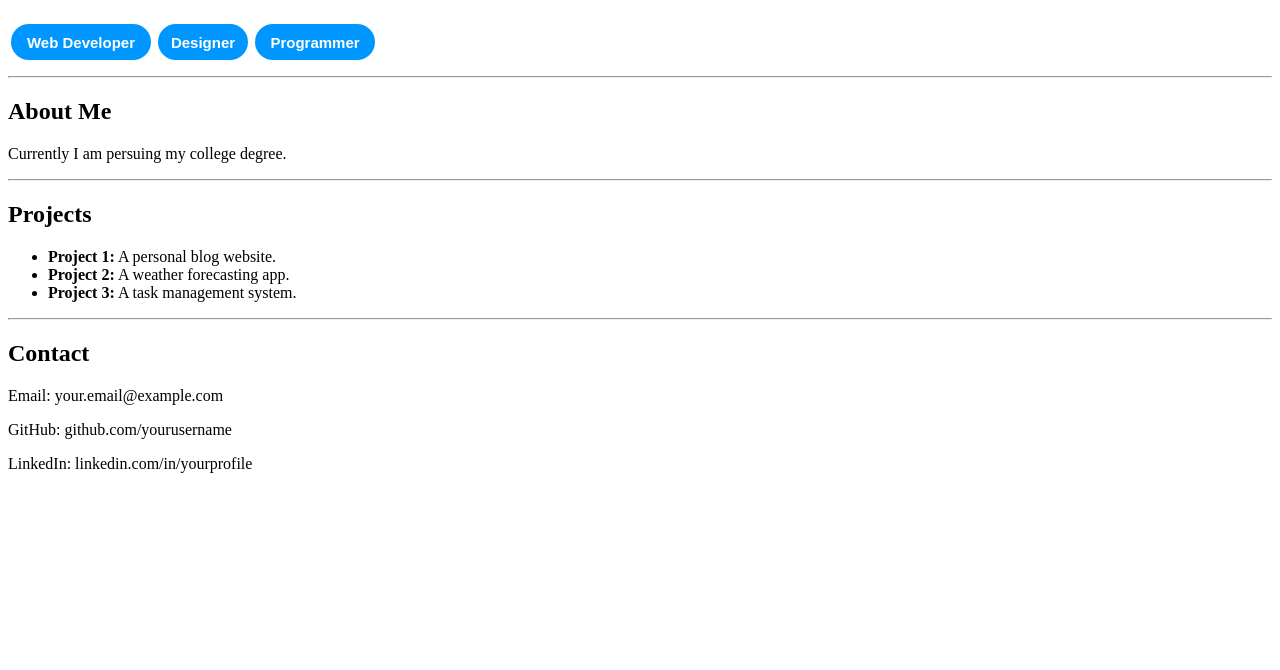
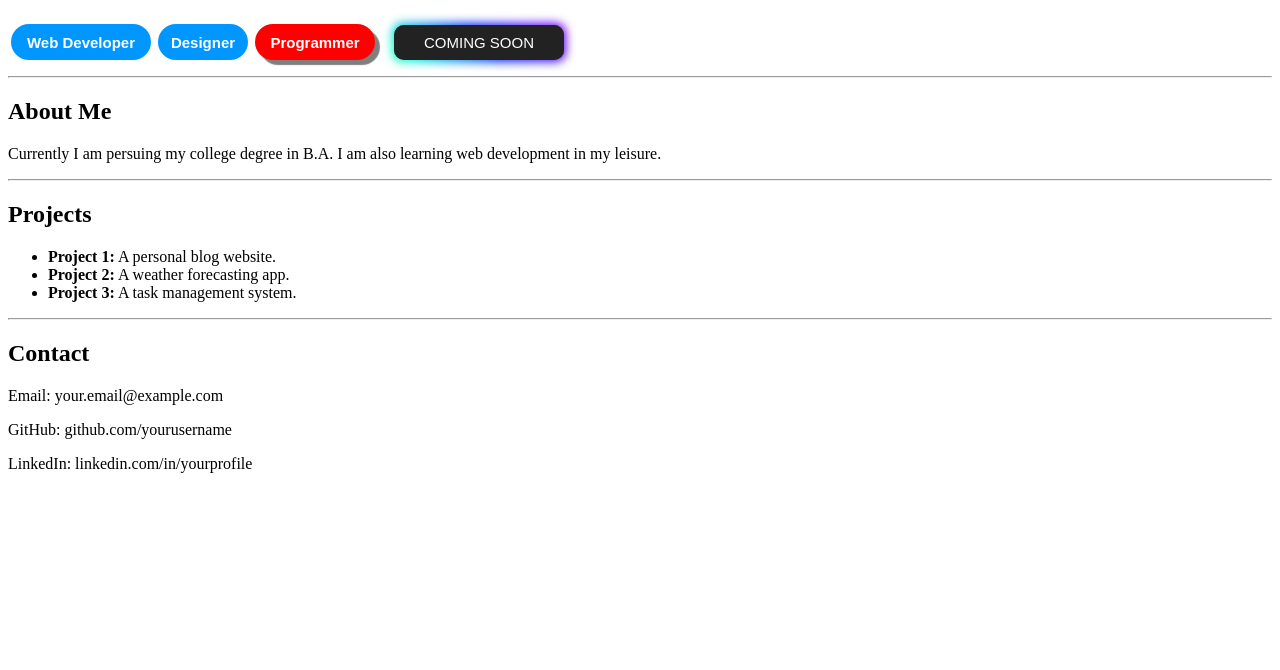
Before and after one commit to Pappuai/portfolio, a plain HTML site: page index.html in a window 1280 px wide. Shown: the part 130-800 px from the top of the page. Drawn offline with Linux system fonts and the light colour scheme.

Commit message:
Update index.html

```diff
--- a/index.html
+++ b/index.html
@@ -21,6 +21,9 @@
             <button class="pro_button">
                 Programmer
             </button>
+            <button class="coming_soon">
+                COMING SOON
+            </button>
 
         </p>
     </header>
@@ -29,7 +32,7 @@
 
     <section>
         <h2>About Me</h2>
-        <p>Currently I am persuing my college degree.</p>
+        <p>Currently I am persuing my college degree in B.A. I am also learning web development in my leisure.</p>
     </section>
 
     <hr>
@@ -101,7 +104,7 @@
     }
 
     .pro_button{
-       background-color: #0096ff;
+       background-color: #ff0000;
        color: #ffffff;
        border: none;
        height: 36px;
@@ -111,23 +114,98 @@
        font-weight: bold;
        font-size: 15px;
        margin-left: 3px;
-       transition: box-shadow 0.15s;
+       transition: box-shadow 0.15s ,transform 0.15S;
+       box-shadow: 5px 5px 1px rgba(0, 0, 0, 0.5) ;
         }
     .pro_button:hover{
-        box-shadow: 5px 5px 10px rgba(0, 0, 0, 0.15) ;
+        background-color: rgba(255, 0, 0, 0.7);
     }
     .pro_button:active{
-        opacity: 0.5;
+        transform: translate(5px, 5px);
+        box-shadow: 0px 0px 0px rgba(0, 0, 0, 0.5) ;
     }
+
+    .coming_soon{
+        padding: 0.6em 2em;
+        border: none;
+        outline: none;
+        color: rgb(255, 255, 255);
+        background: #111;
+        cursor: pointer;
+        position: relative;
+        z-index: 0;
+        border-radius: 10px;
+        user-select: none;
+        -webkit-user-select: none;
+        touch-action: manipulation;
+        margin-left: 15px;
+        font-size: 15px;
+    }
+
+    .coming_soon:before{
+        content: "";
+  background: linear-gradient(
+    45deg,
+    #ff0000,
+    #ff7300,
+    #fffb00,
+    #48ff00,
+    #00ffd5,
+    #002bff,
+    #7a00ff,
+    #ff00c8,
+    #ff0000
+  );
+  position: absolute;
+  top: -2px;
+  left: -2px;
+  background-size: 400%;
+  z-index: -1;
+  filter: blur(5px);
+  -webkit-filter: blur(5px);
+  width: calc(100% + 4px);
+  height: calc(100% + 4px);
+  animation: glowing-button-85 20s linear infinite;
+  transition: opacity 0.3s ease-in-out;
+  border-radius: 10px;
+}
+
+@keyframes glowing-button-85 {
+  0% {
+    background-position: 0 0;
+  }
+  50% {
+    background-position: 400% 0;
+  }
+  100% {
+    background-position: 0 0;
+  }
+
+    }
+
+    .coming_soon:after{
+        z-index: -1;
+  content: "";
+  position: absolute;
+  width: 100%;
+  height: 100%;
+  background: #222;
+  left: 0;
+  top: 0;
+  border-radius: 10px;
+    }
+
+
 
         h1 {
             font-family: monospace;
+            background-color: aqua;
             font-size: 60px;
             white-space: nowrap;
             overflow: hidden;
             border-right: 2px solid black; /* Cursor effect */
             width: 0;
-            animation: typing 5s steps(40, end) forwards, blink 0.75s infinite;
+            animation: typing 4s steps(40, end) forwards, blink 0.75s infinite;
         }
 
         @keyframes typing {
```
